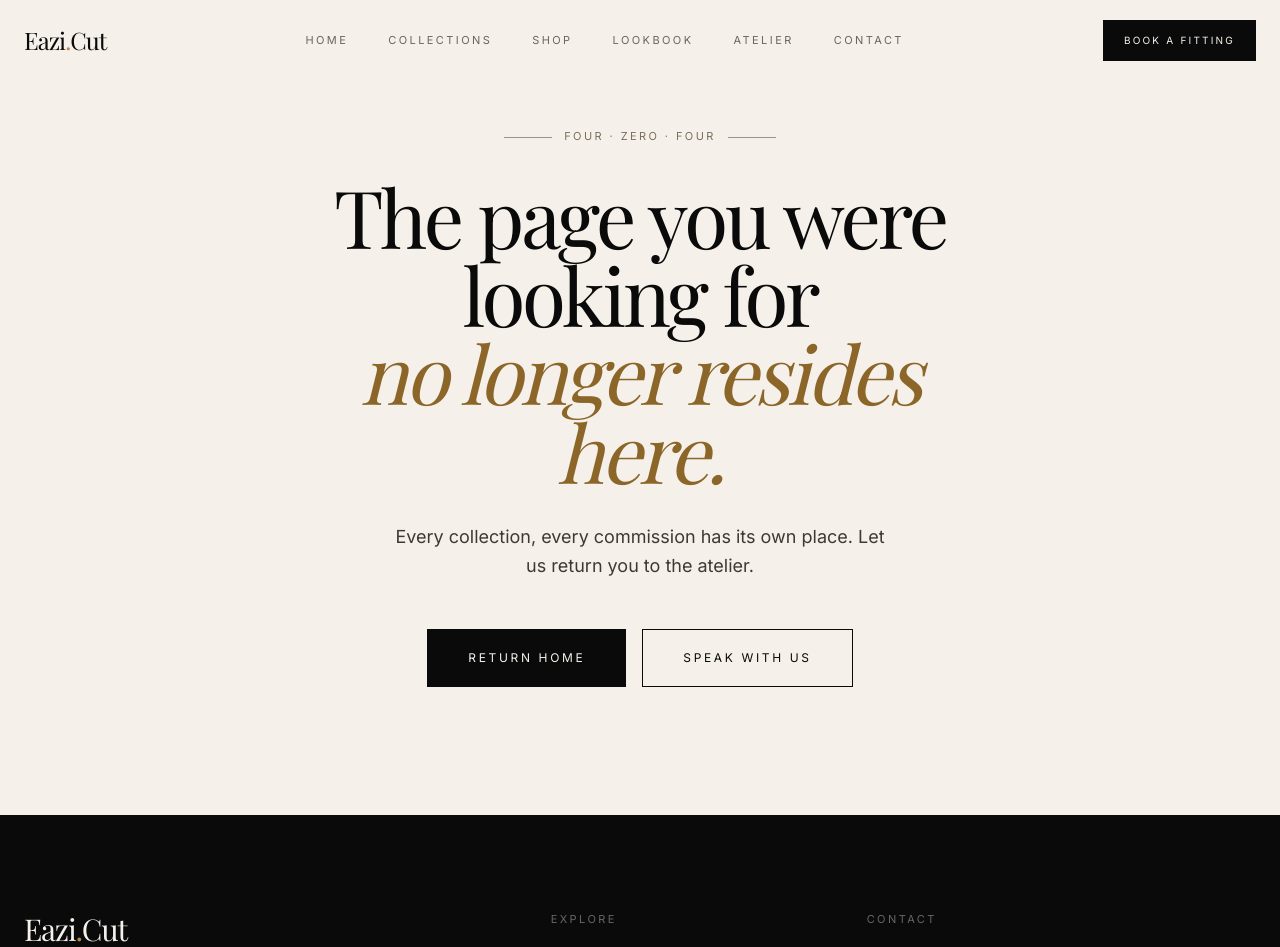
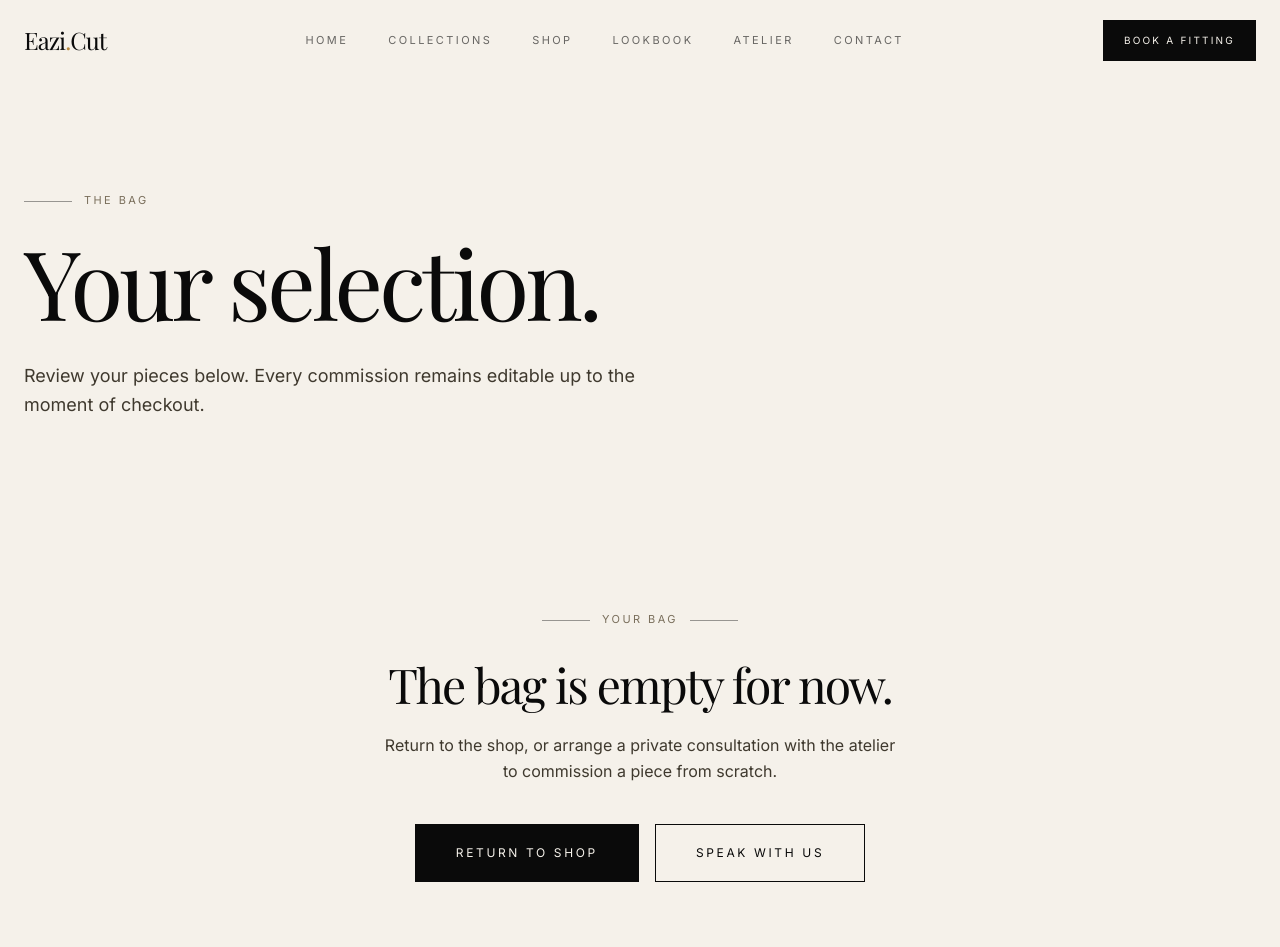
Before and after one commit to mubeejoy12/ogatia, a Next.js app: page /cart in a window 1280 px wide. Before the commit this address had no page. Shown: the top 947 px of the page. Built offline with nearby package versions, Linux system fonts and the light colour scheme; a web font is replaced by a local one.

Commit message:
src/features/cart/CartLineItem.tsx — semantic <article> per line   with image (links to PDP), name (links to PDP), size, unit price,   quantity controls (± with aria-live count), remove button   (descriptive aria-label), and line total.

```diff
--- /dev/null
+++ b/src/app/cart/page.tsx
@@ -0,0 +1,33 @@
+import type { Metadata } from "next";
+import { PageHeader } from "@/components/sections/PageHeader";
+import { CartView } from "@/features/cart/CartView";
+import { site } from "@/lib/site";
+
+/**
+ * Cart is a personal, session-scoped view — deliberately excluded from
+ * search-engine indexing. Not in sitemap.xml either.
+ */
+export const metadata: Metadata = {
+  title: "The Bag",
+  description: "Review the pieces in your bag before checkout.",
+  alternates: { canonical: `${site.url}/cart` },
+  robots: { index: false, follow: false },
+};
+
+export default function CartPage() {
+  return (
+    <>
+      <PageHeader
+        eyebrow="The Bag"
+        title="Your selection."
+        intro="Review your pieces below. Every commission remains editable up to the moment of checkout."
+      />
+
+      <section aria-label="Cart" className="pb-24 md:pb-32 bg-ivory">
+        <div className="container">
+          <CartView />
+        </div>
+      </section>
+    </>
+  );
+}
```
